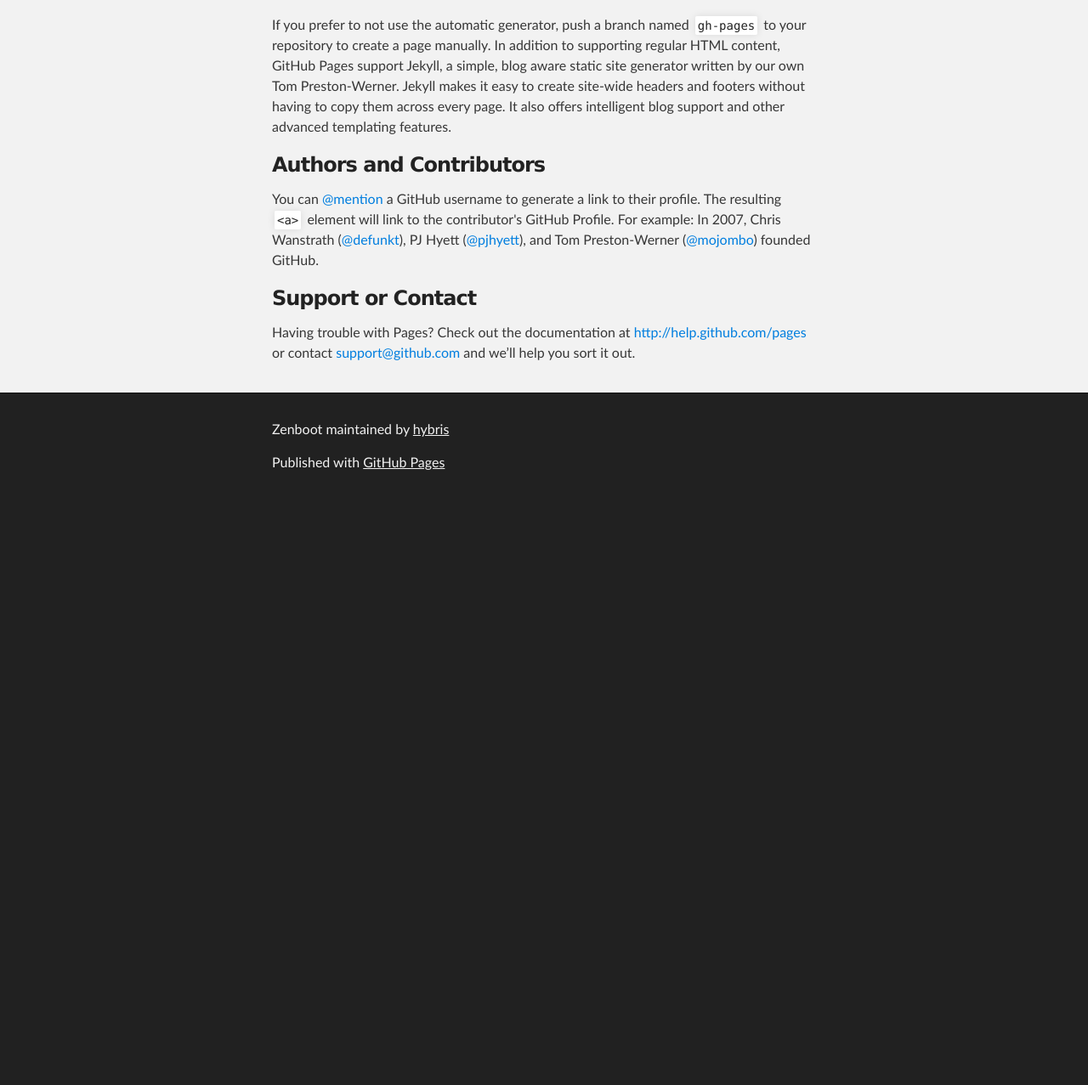
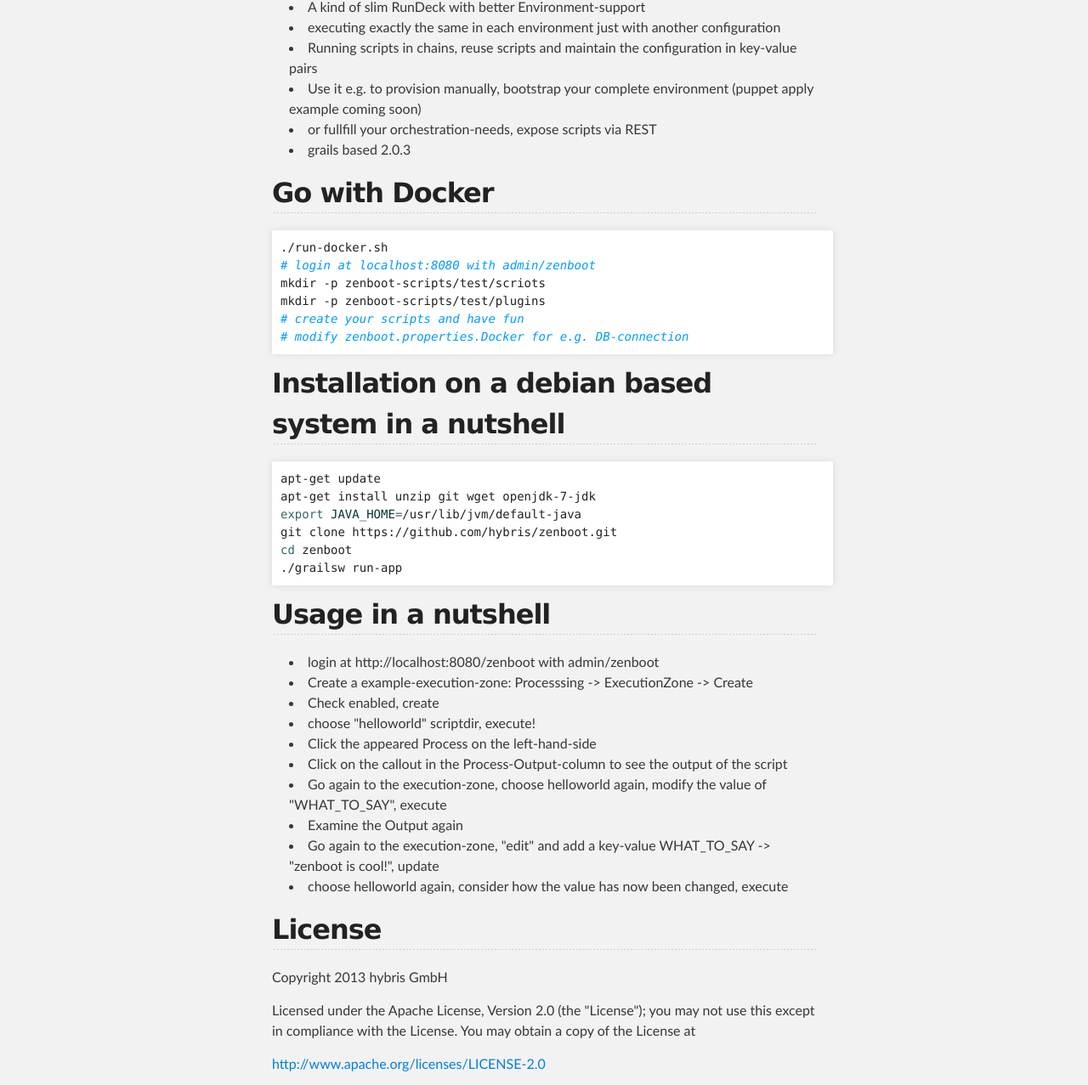
Before and after one commit to hybris/zenboot, a plain HTML site: page index.html in a window 1280 px wide. Shown: the part 765-2042 px from the top of the page at 85% size. Before the commit the page ends 1356 px from the top, so only its background shows below. Drawn offline with Linux system fonts and the light colour scheme.

```diff
--- a/index.html
+++ b/index.html
@@ -31,37 +31,67 @@
     <!-- MAIN CONTENT -->
     <div id="main_content_wrap" class="outer">
       <section id="main_content" class="inner">
-        <h3>
-<a name="welcome-to-github-pages" class="anchor" href="#welcome-to-github-pages"><span class="octicon octicon-link"></span></a>Welcome to GitHub Pages.</h3>
+        <h1>
+<a name="zenboot---orchestrate-your-scripts" class="anchor" href="#zenboot---orchestrate-your-scripts"><span class="octicon octicon-link"></span></a>Zenboot - orchestrate your scripts</h1>
 
-<p>This automatic page generator is the easiest way to create beautiful pages for all of your projects. Author your page content here using GitHub Flavored Markdown, select a template crafted by a designer, and publish. After your page is generated, you can check out the new branch:</p>
+<p><a href="https://travis-ci.org/hybris/zenboot"><img src="https://travis-ci.org/hybris/zenboot.png?branch=master" alt="Build Status"></a></p>
 
-<pre><code>$ cd your_repo_root/repo_name
-$ git fetch origin
-$ git checkout gh-pages
-</code></pre>
+<h2>
+<a name="in-a-nutshell" class="anchor" href="#in-a-nutshell"><span class="octicon octicon-link"></span></a>In a nutshell</h2>
 
-<p>If you're using the GitHub for Mac, simply sync your repository and you'll see the new branch.</p>
+<ul>
+<li>A kind of slim RunDeck with better Environment-support</li>
+<li>executing exactly the same in each environment just with another configuration</li>
+<li>Running scripts in chains, reuse scripts and maintain the configuration in key-value pairs</li>
+<li>Use it e.g. to provision manually, bootstrap your complete environment (puppet apply example coming soon)</li>
+<li>or fullfill your orchestration-needs, expose scripts via REST</li>
+<li>grails based 2.0.3</li>
+</ul><h2>
+<a name="go-with-docker" class="anchor" href="#go-with-docker"><span class="octicon octicon-link"></span></a>Go with Docker</h2>
 
-<h3>
-<a name="designer-templates" class="anchor" href="#designer-templates"><span class="octicon octicon-link"></span></a>Designer Templates</h3>
+<div class="highlight highlight-bash"><pre>./run-docker.sh
+<span class="c"># login at localhost:8080 with admin/zenboot</span>
+mkdir -p zenboot-scripts/test/scriots
+mkdir -p zenboot-scripts/test/plugins
+<span class="c"># create your scripts and have fun</span>
+<span class="c"># modify zenboot.properties.Docker for e.g. DB-connection</span>
+</pre></div>
 
-<p>We've crafted some handsome templates for you to use. Go ahead and continue to layouts to browse through them. You can easily go back to edit your page before publishing. After publishing your page, you can revisit the page generator and switch to another theme. Your Page content will be preserved if it remained markdown format.</p>
+<h2>
+<a name="installation-on-a-debian-based-system-in-a-nutshell" class="anchor" href="#installation-on-a-debian-based-system-in-a-nutshell"><span class="octicon octicon-link"></span></a>Installation on a debian based system in a nutshell</h2>
 
-<h3>
-<a name="rather-drive-stick" class="anchor" href="#rather-drive-stick"><span class="octicon octicon-link"></span></a>Rather Drive Stick?</h3>
+<div class="highlight highlight-bash"><pre>apt-get update
+apt-get install unzip git wget openjdk-7-jdk
+<span class="nb">export </span><span class="nv">JAVA_HOME</span><span class="o">=</span>/usr/lib/jvm/default-java
+git clone https://github.com/hybris/zenboot.git
+<span class="nb">cd </span>zenboot
+./grailsw run-app
+</pre></div>
 
-<p>If you prefer to not use the automatic generator, push a branch named <code>gh-pages</code> to your repository to create a page manually. In addition to supporting regular HTML content, GitHub Pages support Jekyll, a simple, blog aware static site generator written by our own Tom Preston-Werner. Jekyll makes it easy to create site-wide headers and footers without having to copy them across every page. It also offers intelligent blog support and other advanced templating features.</p>
+<h2>
+<a name="usage-in-a-nutshell" class="anchor" href="#usage-in-a-nutshell"><span class="octicon octicon-link"></span></a>Usage in a nutshell</h2>
 
-<h3>
-<a name="authors-and-contributors" class="anchor" href="#authors-and-contributors"><span class="octicon octicon-link"></span></a>Authors and Contributors</h3>
+<ul>
+<li>login at http://localhost:8080/zenboot with admin/zenboot</li>
+<li>Create a example-execution-zone: Processsing -&gt; ExecutionZone -&gt; Create</li>
+<li>Check enabled, create</li>
+<li>choose "helloworld" scriptdir, execute!</li>
+<li>Click the appeared Process on the left-hand-side</li>
+<li>Click on the callout in the Process-Output-column to see the output of the script</li>
+<li>Go again to the execution-zone, choose helloworld again, modify the value of "WHAT_TO_SAY", execute</li>
+<li>Examine the Output again</li>
+<li>Go again to the execution-zone, "edit" and add a key-value WHAT_TO_SAY -&gt; "zenboot is cool!", update</li>
+<li>choose helloworld again, consider how the value has now been changed, execute</li>
+</ul><h2>
+<a name="license" class="anchor" href="#license"><span class="octicon octicon-link"></span></a>License</h2>
 
-<p>You can <a href="https://github.com/blog/821" class="user-mention">@mention</a> a GitHub username to generate a link to their profile. The resulting <code>&lt;a&gt;</code> element will link to the contributor's GitHub Profile. For example: In 2007, Chris Wanstrath (<a href="https://github.com/defunkt" class="user-mention">@defunkt</a>), PJ Hyett (<a href="https://github.com/pjhyett" class="user-mention">@pjhyett</a>), and Tom Preston-Werner (<a href="https://github.com/mojombo" class="user-mention">@mojombo</a>) founded GitHub.</p>
+<p>Copyright 2013 hybris GmbH</p>
 
-<h3>
-<a name="support-or-contact" class="anchor" href="#support-or-contact"><span class="octicon octicon-link"></span></a>Support or Contact</h3>
+<p>Licensed under the Apache License, Version 2.0 (the "License"); you may not use this except in compliance with the License. You may obtain a copy of the License at</p>
 
-<p>Having trouble with Pages? Check out the documentation at <a href="http://help.github.com/pages">http://help.github.com/pages</a> or contact <a href="mailto:support@github.com">support@github.com</a> and we’ll help you sort it out.</p>
+<p><a href="http://www.apache.org/licenses/LICENSE-2.0">http://www.apache.org/licenses/LICENSE-2.0</a></p>
+
+<p>Unless required by applicable law or agreed to in writing, software distributed under the License is distributed on an "AS IS" BASIS, WITHOUT WARRANTIES OR CONDITIONS OF ANY KIND, either express or implied. See the License for the specific language governing permissions and limitations under the License.</p>
       </section>
     </div>
 
```
Also changed, not shown: params.json (+1 -1 lines).
